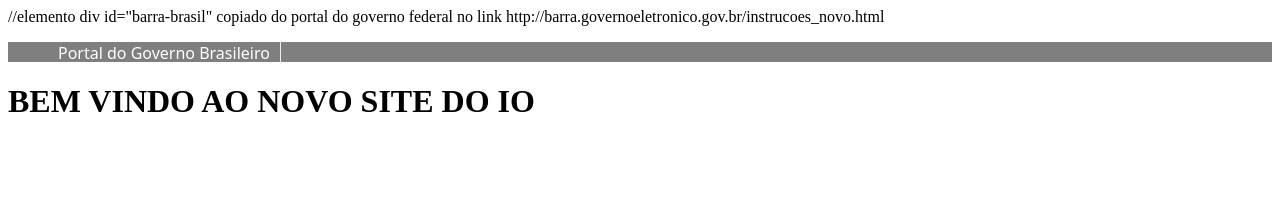
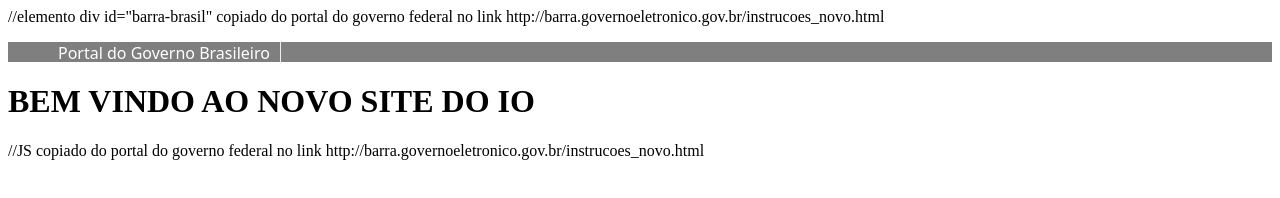
Before and after one commit to andersontifurg/site.io, a plain HTML site: page index.html in a window 1280 px wide. Drawn offline with Linux system fonts and the light colour scheme; a script that the page names is missing.

Commit message:
Update index.html

```diff
--- a/index.html
+++ b/index.html
@@ -19,5 +19,11 @@
 
     <h1>BEM VINDO AO NOVO SITE DO IO</h1>
 
+
+
+
+
+    //JS copiado do portal do governo federal no link http://barra.governoeletronico.gov.br/instrucoes_novo.html
+    <script defer="defer" src="//barra.brasil.gov.br/barra_2.0.js" type="text/javascript"></script>
 </body>
 </html>
```
